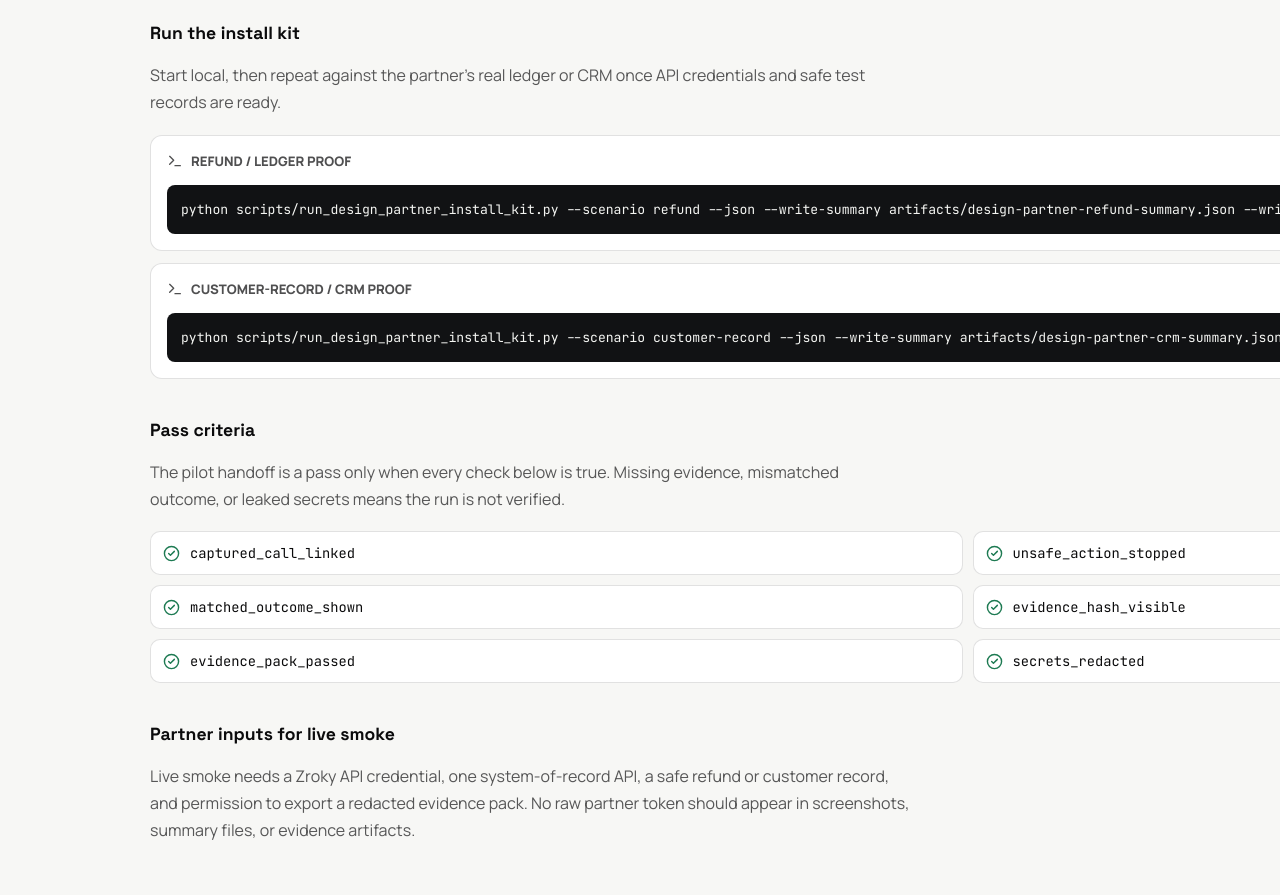
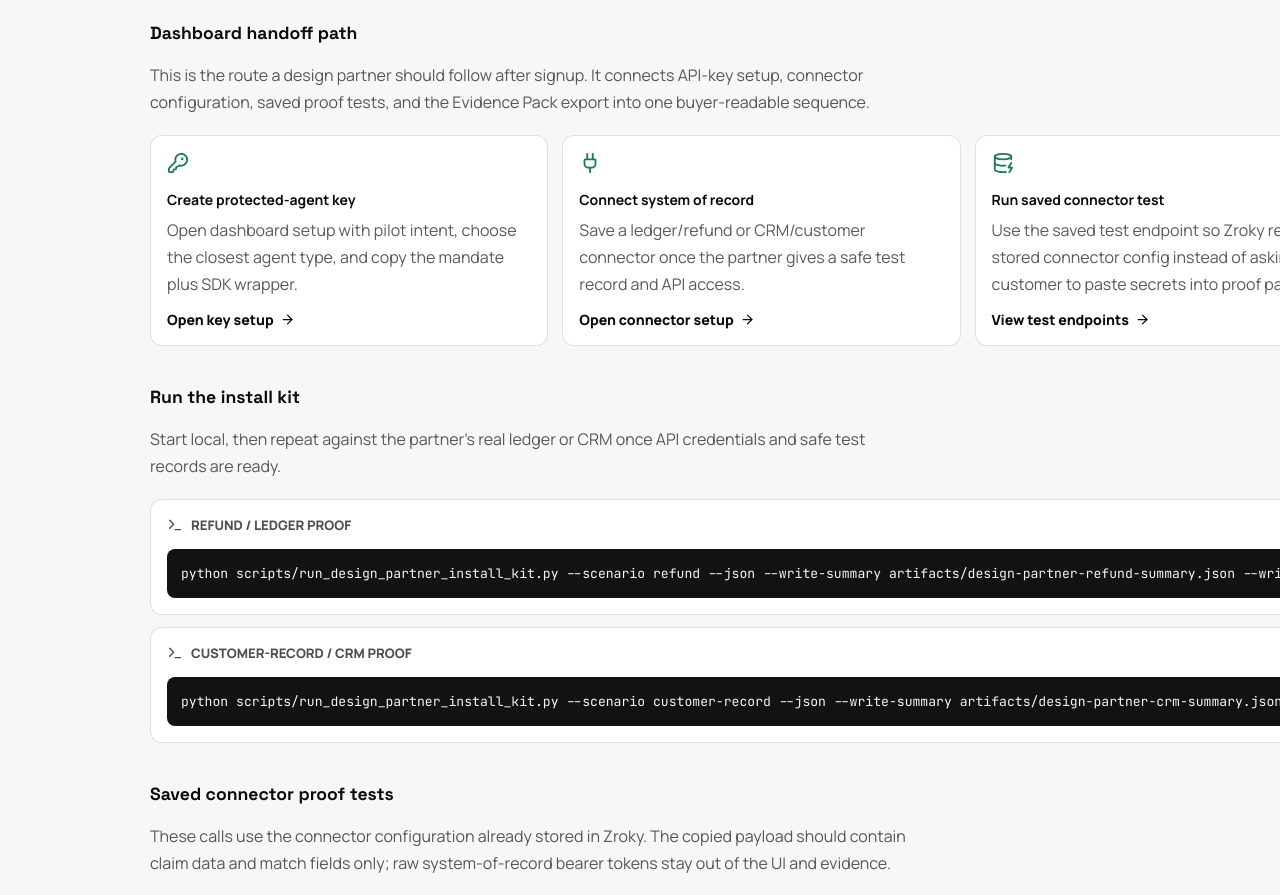
Before and after one commit to Zrokyprod/Layers, a Next.js app in the folder zroky-dashboard/: page /pilot in a window 1280 px wide. Shown: the part 960-1855 px from the top of the page. Built offline with nearby package versions, Linux system fonts and the light colour scheme.

Commit message:
Add pilot handoff runbook

```diff
--- a/zroky-dashboard/src/app/(dashboard)/settings/integrations/page.tsx
+++ b/zroky-dashboard/src/app/(dashboard)/settings/integrations/page.tsx
@@ -8,6 +8,7 @@ import {
   Copy,
   DatabaseZap,
   Download,
+  FileJson,
   GitPullRequest,
   MessageSquare,
   PlayCircle,
@@ -619,10 +620,16 @@ export default function IntegrationsSettingsPage() {
             <h3>Integrations</h3>
             <p>Connect source control, alert delivery, and system-of-record connectors for outcome proof.</p>
           </div>
-          <button type="button" className="btn btn-soft" onClick={() => void load()} disabled={loading}>
-            <RefreshCw aria-hidden="true" />
-            {loading ? "Refreshing..." : "Refresh"}
-          </button>
+          <div className="actions">
+            <Link href="/pilot?source=dashboard&intent=connector-proof" className="btn btn-soft">
+              <FileJson aria-hidden="true" />
+              Pilot handoff
+            </Link>
+            <button type="button" className="btn btn-soft" onClick={() => void load()} disabled={loading}>
+              <RefreshCw aria-hidden="true" />
+              {loading ? "Refreshing..." : "Refresh"}
+            </button>
+          </div>
         </header>
       </section>
 
--- a/zroky-dashboard/src/app/pilot/page.tsx
+++ b/zroky-dashboard/src/app/pilot/page.tsx
@@ -1,6 +1,6 @@
 import type { Metadata } from "next";
 import Link from "next/link";
-import { CheckCircle2, FileJson, ShieldCheck, Terminal } from "lucide-react";
+import { ArrowRight, CheckCircle2, DatabaseZap, FileJson, KeyRound, Plug, ShieldCheck, Terminal } from "lucide-react";
 
 import { PublicInfoPage } from "@/components/public-info-page";
 
@@ -10,6 +10,7 @@ export const metadata: Metadata = {
 };
 
 const protectedSetupHref = "/signup?source=pilot&intent=protect-agent&plan=pro";
+const dashboardSetupHref = "/settings/keys?intent=protect-agent&source=pilot&plan=pro";
 
 const proofCards = [
   {
@@ -42,11 +43,85 @@ const installCommands = [
   },
 ];
 
+const handoffSteps = [
+  {
+    Icon: KeyRound,
+    title: "Create protected-agent key",
+    body: "Open dashboard setup with pilot intent, choose the closest agent type, and copy the mandate plus SDK wrapper.",
+    href: dashboardSetupHref,
+    cta: "Open key setup",
+  },
+  {
+    Icon: Plug,
+    title: "Connect system of record",
+    body: "Save a ledger/refund or CRM/customer connector once the partner gives a safe test record and API access.",
+    href: "/settings/integrations#ledger-refund-connector",
+    cta: "Open connector setup",
+  },
+  {
+    Icon: DatabaseZap,
+    title: "Run saved connector test",
+    body: "Use the saved test endpoint so Zroky reads stored connector config instead of asking the customer to paste secrets into proof payloads.",
+    href: "#saved-connector-tests",
+    cta: "View test endpoints",
+  },
+  {
+    Icon: FileJson,
+    title: "Export evidence pack",
+    body: "Open latest connector proof, confirm matched outcome and evidence hash, then download the redacted JSON pack.",
+    href: "/settings/integrations#ledger-refund-connector",
+    cta: "Open evidence proof",
+  },
+];
+
+const savedConnectorTests = [
+  {
+    label: "Ledger/refund saved test endpoint",
+    href: "/settings/integrations#ledger-refund-connector",
+    command: `curl -X POST "$ZROKY_API_BASE/v1/integrations/system-of-record/ledger-refund/test" \\
+  -H "x-api-key: $ZROKY_API_KEY" \\
+  -H "Content-Type: application/json" \\
+  -d '{
+    "refund_id": "RF-1001",
+    "claimed": {
+      "refund_id": "RF-1001",
+      "amount_usd": 42.18,
+      "currency": "USD",
+      "status": "posted"
+    },
+    "match_fields": ["refund_id", "amount_usd", "currency", "status"],
+    "amount_usd": 42.18,
+    "currency": "USD"
+  }'`,
+  },
+  {
+    label: "CRM/customer saved test endpoint",
+    href: "/settings/integrations#customer-record-connector",
+    command: `curl -X POST "$ZROKY_API_BASE/v1/integrations/system-of-record/customer-record/test" \\
+  -H "x-api-key: $ZROKY_API_KEY" \\
+  -H "Content-Type: application/json" \\
+  -d '{
+    "customer_id": "CUS-1001",
+    "claimed": {
+      "customer_id": "CUS-1001",
+      "email": "owner@example.com",
+      "status": "active",
+      "account_id": "acct_1001"
+    },
+    "match_fields": ["customer_id", "email", "status", "account_id"]
+  }'`,
+  },
+];
+
 const passCriteria = [
   "captured_call_linked",
   "unsafe_action_stopped",
+  "connector_healthy",
+  "saved_test_endpoint_used",
   "matched_outcome_shown",
   "evidence_hash_visible",
+  "evidence_json_exported",
+  "not_verified_when_missing",
   "evidence_pack_passed",
   "secrets_redacted",
 ];
@@ -70,6 +145,7 @@ export default function PilotPage() {
           <Link href={protectedSetupHref} className="public-info-cta">
             Start protected setup
           </Link>
+          <Link href={dashboardSetupHref}>Open dashboard runbook</Link>
           <Link href="/#pricing">Back to pricing</Link>
         </div>
       </div>
@@ -81,6 +157,25 @@ export default function PilotPage() {
             <Icon aria-hidden="true" />
             <strong>{title}</strong>
             <p>{body}</p>
+          </article>
+        ))}
+      </div>
+
+      <h2>Dashboard handoff path</h2>
+      <p>
+        This is the route a design partner should follow after signup. It connects API-key setup, connector
+        configuration, saved proof tests, and the Evidence Pack export into one buyer-readable sequence.
+      </p>
+      <div className="pilot-console-grid">
+        {handoffSteps.map(({ Icon, title, body, href, cta }) => (
+          <article key={title}>
+            <Icon aria-hidden="true" />
+            <strong>{title}</strong>
+            <p>{body}</p>
+            <Link href={href}>
+              {cta}
+              <ArrowRight aria-hidden="true" />
+            </Link>
           </article>
         ))}
       </div>
@@ -102,6 +197,26 @@ export default function PilotPage() {
         ))}
       </div>
 
+      <h2 id="saved-connector-tests">Saved connector proof tests</h2>
+      <p>
+        These calls use the connector configuration already stored in Zroky. The copied payload should contain
+        claim data and match fields only; raw system-of-record bearer tokens stay out of the UI and evidence.
+      </p>
+      <div className="pilot-endpoint-list">
+        {savedConnectorTests.map((item) => (
+          <article key={item.label}>
+            <div>
+              <span>{item.label}</span>
+              <Link href={item.href}>
+                Configure connector
+                <ArrowRight aria-hidden="true" />
+              </Link>
+            </div>
+            <code>{item.command}</code>
+          </article>
+        ))}
+      </div>
+
       <h2>Pass criteria</h2>
       <p>
         The pilot handoff is a pass only when every check below is true. Missing evidence, mismatched outcome,
@@ -115,6 +230,10 @@ export default function PilotPage() {
           </li>
         ))}
       </ul>
+      <p className="pilot-proof-note">
+        Evidence Pack rule: <code>pass</code> needs a matched system-of-record outcome and visible evidence hash.
+        Missing connector proof, a mismatch, or an unlinked runtime decision must stay <code>not_verified</code>.
+      </p>
 
       <h2>Partner inputs for live smoke</h2>
       <p>
```
Also changed, not shown: zroky-dashboard/src/app/globals.css, 2 other files (tests, documents, lock files or other folders).
